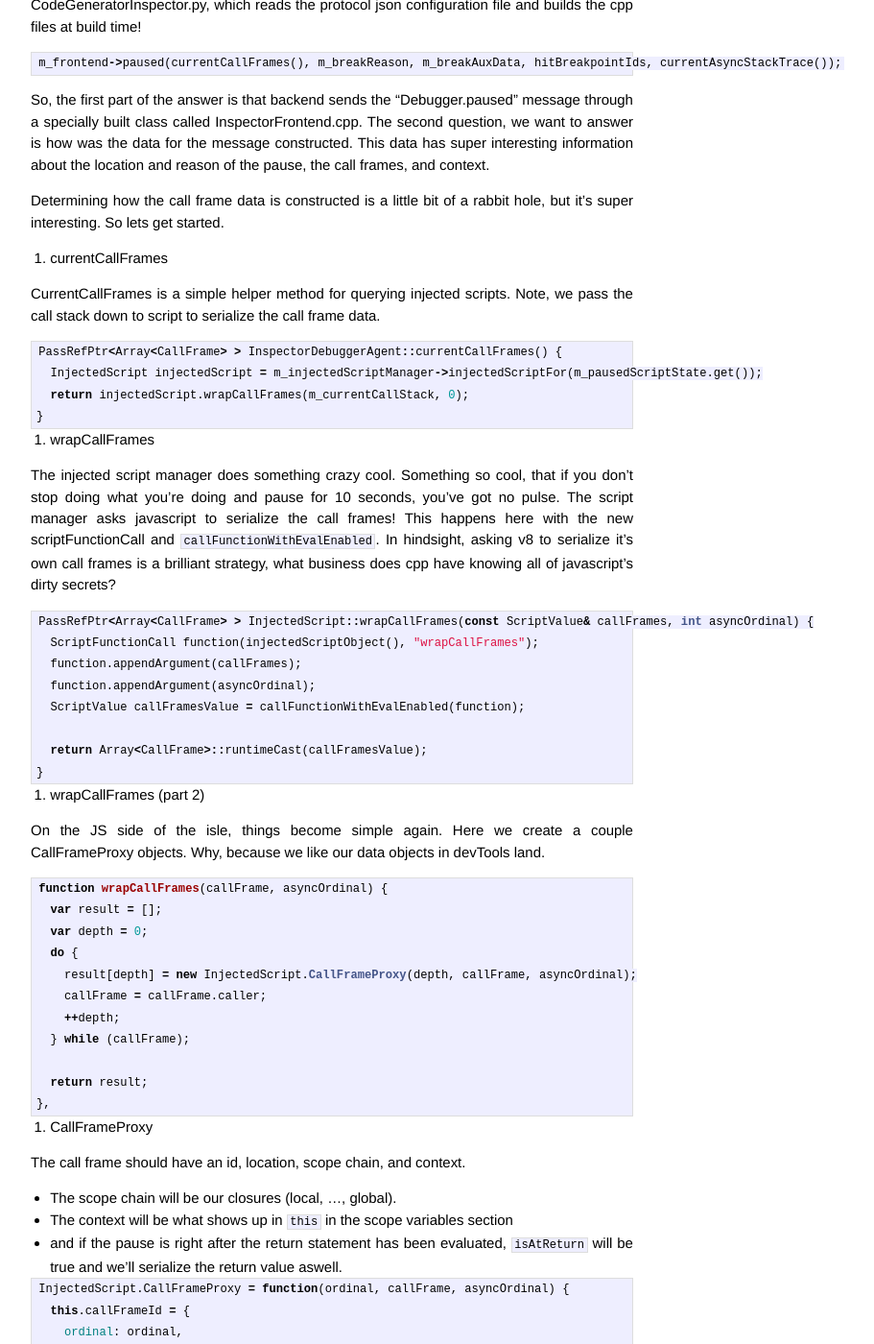
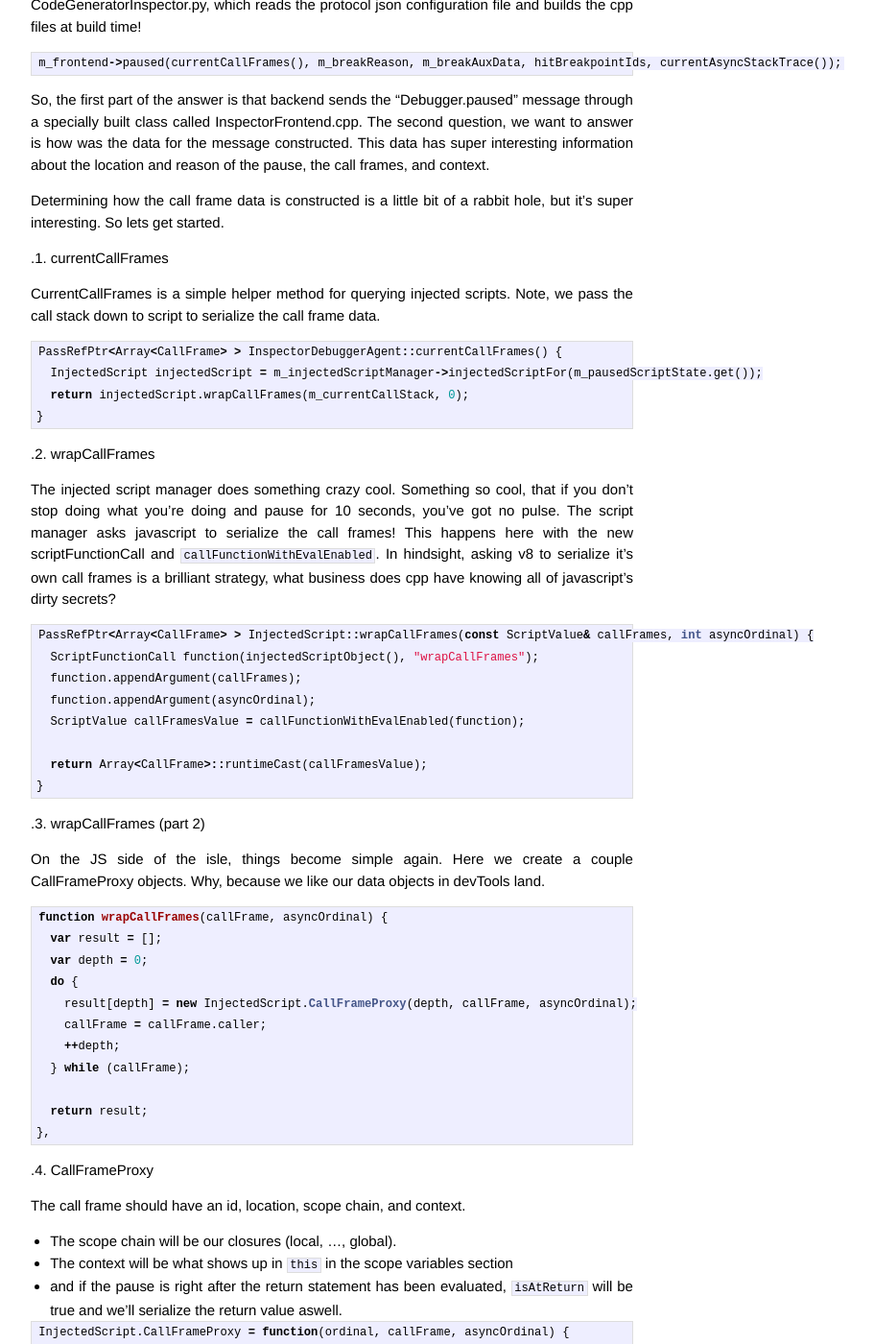
Before and after one commit to jasonLaster/jasonLaster.github.io, a Jekyll site: the page built from _posts/2015-03-01-devtools-paused.markdown, in a window 1280 px wide and 1400 px high, scrolled down 5401 px. Shown: the whole window at 96% size, without its empty margins (294-1205 px from the left). Built offline with Jekyll 4.4.1, drawn with Linux system fonts in a browser that asks for light colours; Markdown is read by kramdown in place of the engine named in the settings; some of the changed text lies outside the part shown.

Commit message:
Cleanup blog

````diff
--- a/_config.yml
+++ b/_config.yml
@@ -1,5 +1,5 @@
 name: A developer in NYC
 markdown: redcarpet
-pygments: true
+highlighter: true
 description:
 url: http://jasonlaster.github.io/
--- a/_posts/2015-03-01-devtools-paused.markdown
+++ b/_posts/2015-03-01-devtools-paused.markdown
@@ -77,6 +77,7 @@
 Scenario: We click on the "this" field in the local scope section.
 
 1. The front-end makes a Runtime.getProperties request
+
 ```json
 {
     "id":28,
@@ -128,24 +129,29 @@
 
 
 InspectorBackend.js
+
 + InspectorBackendClass.WebSocketConnection._onMessage
 + InspectorBackendClass.Connection.dispatch
 + InspectorBackendClass.AgentPrototype.dispatchResponse
 
 RemoteObject.js
+
 + remoteObjectBinder
 + ownPropertiesCallback
 + processCallback
 
 ObjectPropertiesSection.js
+
 + callback
 + WebInspector.ObjectPropertyTreeElement.populateWithProperties
 
 treeoutline.js
+
 + TreeElement.appendChild
 + TreeElement.insertChild
 
 ObjectPropertiesSection.js
+
 + WebInspector.ObjectPropertyTreeElement.onattach
 + WebInspector.ObjectPropertyTreeElement.update
 
@@ -231,18 +237,23 @@
 Here's an overview, that we'll unpack below.
 
 InspectorDebuggerAgent.cpp
+
 + InspectorDebuggerAgent::didPause
 
 InspectorFrontend.cpp
+
 + m_frontend->paused(currentCallFrames(), m_breakReason, m_breakAuxData, hitBreakpointIds, currentAsyncStackTrace());
 
 InspectorDebuggerAgent.cpp
+
 + PassRefPtr<Array<CallFrame> > InspectorDebuggerAgent::currentCallFrames
 
 InjectedScript.cpp
+
 + injectedScript.wrapCallFrames(m_currentCallStack, 0);
 
 InjectedScriptSource.js
+
 + ScriptFunctionCall function(injectedScriptObject(), "wrapCallFrames");
 + InjectedScript.CallFrameProxy(depth, callFrame, asyncOrdinal);
 + InjectedScript.wrapObject(callFrame.thisObject, "backtrace")
@@ -268,7 +279,7 @@
 
 Determining how the call frame data is constructed is a little bit of a rabbit hole, but it's super interesting. So lets get started.
 
-1. currentCallFrames
+.1. currentCallFrames
 
 CurrentCallFrames is a simple helper method for querying injected scripts.
 Note, we pass the call stack down to script to serialize the call frame data.
@@ -280,7 +291,7 @@
 }
 ```
 
-2. wrapCallFrames
+.2. wrapCallFrames
 
 The injected script manager does something crazy cool. Something so cool, that if you don't
 stop doing what you're doing and pause for 10 seconds, you've got no pulse. The script manager
@@ -300,7 +311,7 @@
 }
 ```
 
-3. wrapCallFrames (part 2)
+.3. wrapCallFrames (part 2)
 
 On the JS side of the isle, things become simple again.
 Here we create a couple CallFrameProxy objects. Why, because we like our data objects in devTools land.
@@ -319,7 +330,7 @@
 },
 ```
 
-4. CallFrameProxy
+.4. CallFrameProxy
 
 The call frame should have an id, location, scope chain, and context.
 + The scope chain will be our closures (local, ..., global).
@@ -350,7 +361,7 @@
 }
 ```
 
-5. wrapObject
+.5. wrapObject
 
 Did you see all of the `_wrapX` calls above? Well this is what it basically looks like.
 Don't be afraid, RemoteObjects is actually a really fundamental piece of DevTools. Remember how we
@@ -362,7 +373,7 @@
 },
 ```
 
-6. RemoteObject
+.6. RemoteObject
 
 RemoteObject takes an object and serializes. Almost every object shown in chrome devtools has
 been serialized by RemoteObject and all of it's data shipped up the inspector. When you look at
````
Also changed, not shown: _posts/2013-09-22-welcome-to-jekyll.markdown (deleted, +0 -35 lines), 1 other file.
